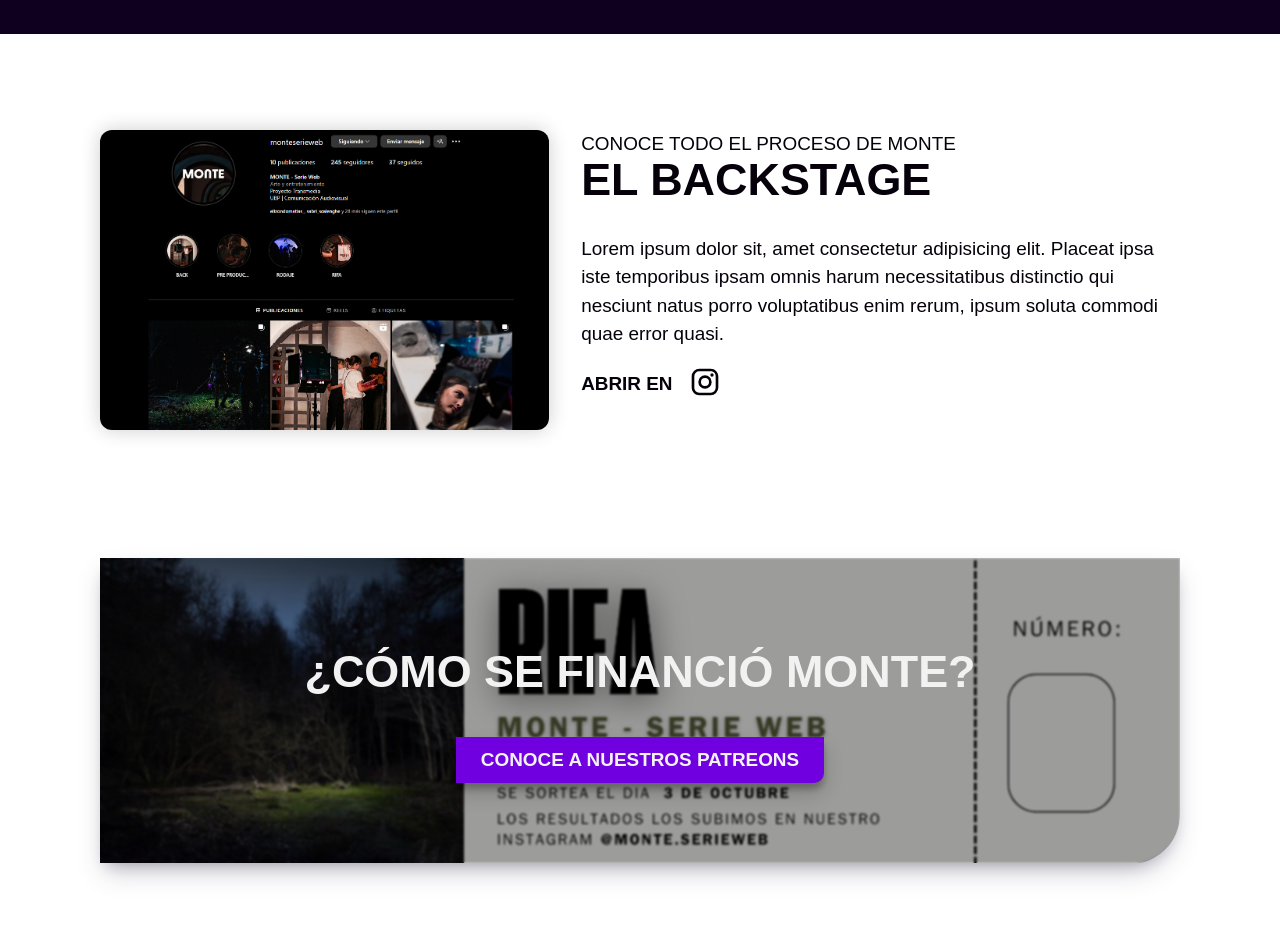
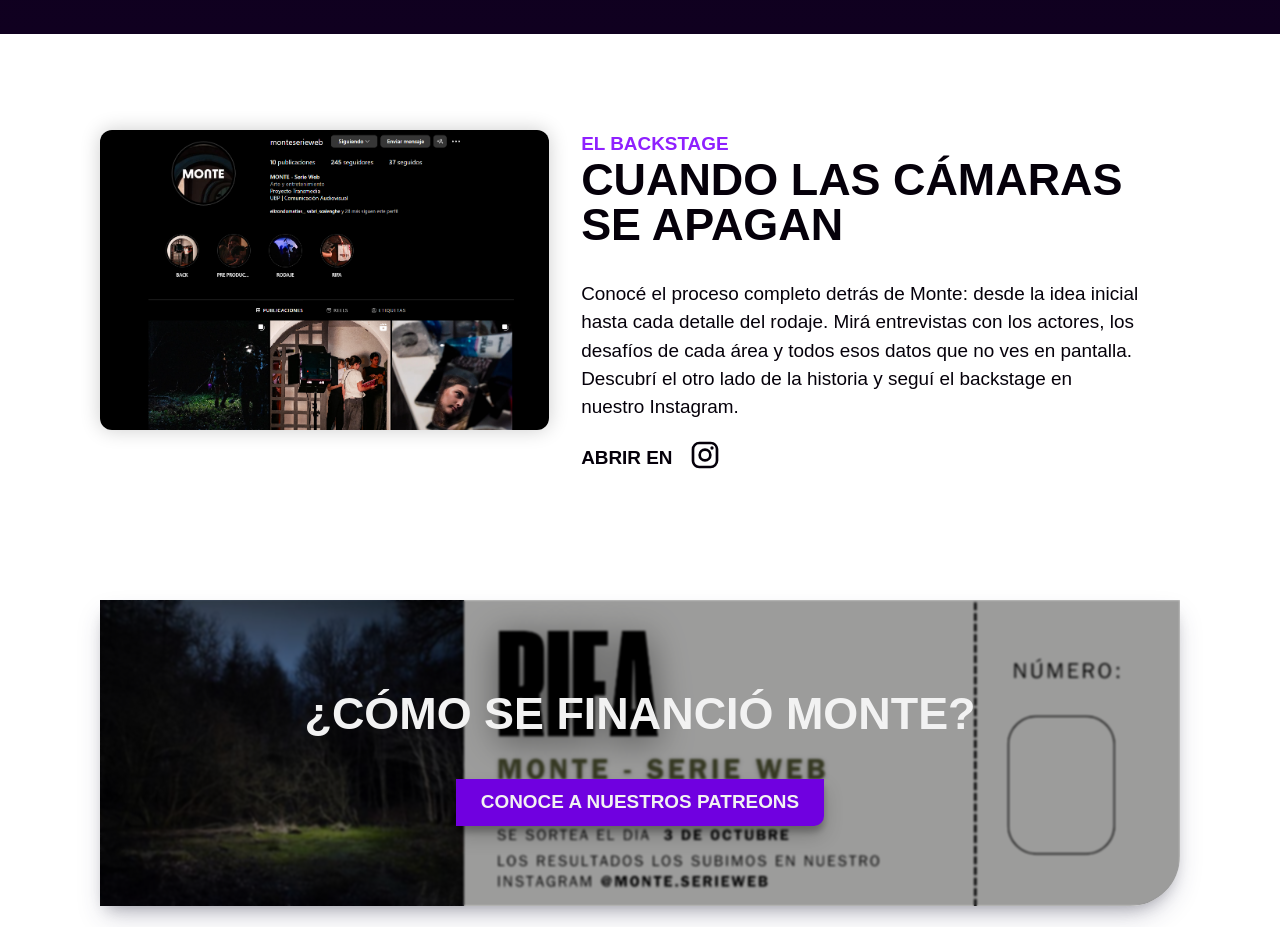
Before and after one commit to SimonettiT/monte-website, a Vue app: page /backstage in a window 1280 px wide. Shown: the part 5460-6387 px from the top of the page. Built offline with nearby package versions, Linux system fonts and the light colour scheme; a web font is replaced by a local one.

Commit message:
Minor changes

```diff
--- a/src/components/BackstageInstagram.vue
+++ b/src/components/BackstageInstagram.vue
@@ -8,9 +8,9 @@ import InstagramIcon from '@/assets/icons/InstagramIcon.vue';
         <div class="callto-ig__container container">
             <div src="" alt="" class="callto-ig__thumb"></div>
             <div class="callto-ig__text">
-                <h5>CONOCE TODO EL PROCESO DE MONTE</h5>
-                <h3>EL BACKSTAGE</h3>
-                <p>Lorem ipsum dolor sit, amet consectetur adipisicing elit. Placeat ipsa iste temporibus ipsam omnis harum necessitatibus distinctio qui nesciunt natus porro voluptatibus enim rerum, ipsum soluta commodi quae error quasi.</p>
+                <h5>EL BACKSTAGE</h5>
+                <h3>CUANDO LAS CÁMARAS SE APAGAN</h3>
+                <p>Conocé el proceso completo detrás de Monte: desde la idea inicial hasta cada detalle del rodaje. Mirá entrevistas con los actores, los desafíos de cada área y todos esos datos que no ves en pantalla. Descubrí el otro lado de la historia y seguí el backstage en nuestro Instagram.</p>
                 <a href="https://www.instagram.com/monteserieweb/" target="_blank" class="instagram__link">
                     <label>ABRIR EN</label>
                     <InstagramIcon class="icon instagram__icon" />
@@ -39,7 +39,8 @@ section.callto-ig
 .callto-ig__text
     width: 60%
     h5
-        font-weight: fonts.$font-regular
+        font-weight: fonts.$font-semibold
+        color: colors.$accent-light-1
     h3
         font-weight: fonts.$font-bold
         font-size: fonts.$font-xl
--- a/src/components/Credits.vue
+++ b/src/components/Credits.vue
@@ -269,9 +269,10 @@ h3
 .credits__extra
     @include mixins.flex(row, space-evenly, center, wrap)
     gap: 0.5rem
-    color: inherit
-    transition: color 0.5s ease-in-out
-    .credits__person:hover
-        color: colors.$accent
+    .credits__person
+        color: inherit
+        transition: color 0.2s
+        &:hover
+            color: colors.$accent
 
 </style>
--- a/src/views/AboutMonte.vue
+++ b/src/views/AboutMonte.vue
@@ -38,7 +38,7 @@ import AboutMonteBackground from '@/assets/images/about-monte-background.jpg';
         <section class="mundo-monte" :style="{ backgroundImage: 'url(' + AboutMonteBackground + ')'}" >
             <div class="mundo-monte__container container">
                 <div class="mundo-monte__item item-right">
-                    <h3>FRASE CATCHY</h3>
+                    <h3>CÓRDOBA. UNQUILLO. 2024</h3>
                     <p>Lorem ipsum dolor sit amet consectetur adipisicing elit. Suscipit ipsam aliquid cumque aspernatur est. Fugit ratione amet perspiciatis necessitatibus dignissimos nostrum est.</p>
                 </div>
 
```
